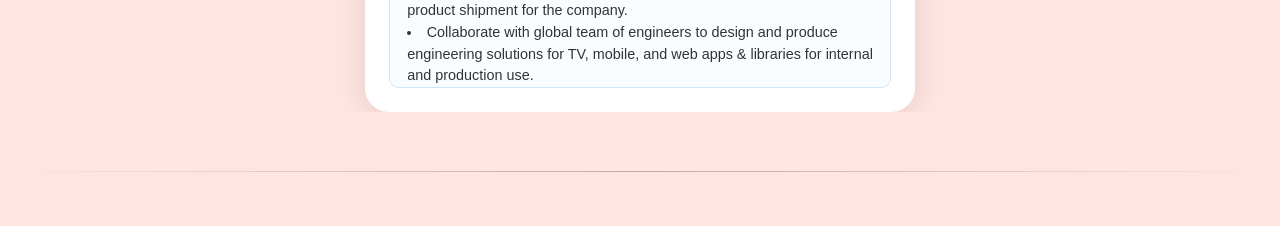
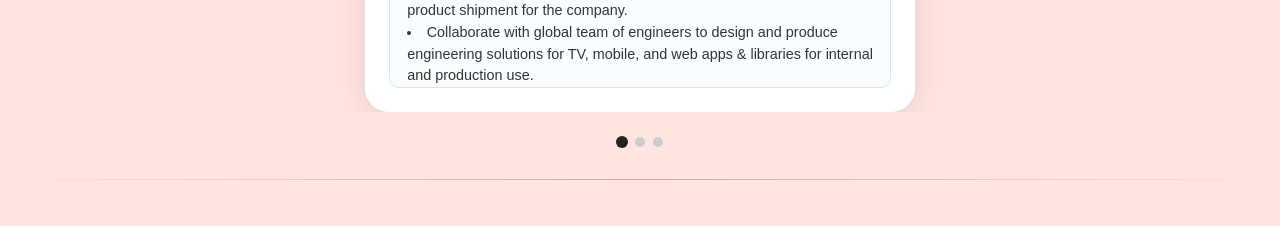
Before and after one commit to bineta-d/BD-Portfolio, a React (Create React App) app: page / in a window 1280 px wide. Shown: the part 2100-2326 px from the top of the page. Built offline with nearby package versions, Linux system fonts and the light colour scheme; a web font is replaced by a local one.

Commit message:
fix: carousel indicators

```diff
--- a/src/components/Experience.css
+++ b/src/components/Experience.css
@@ -190,3 +190,37 @@
 .exp-arrow-icon.right {
   right: 0;
 }
+
+.experience-dots {
+  display: flex;
+  justify-content: center;
+  align-items: center;
+  gap: 0.5rem;
+  margin-top: 1.5rem;
+  width: 100%;
+  max-width: 180px;
+  margin-left: auto;
+  margin-right: auto;
+}
+
+.experience-dot {
+  width: 10px;
+  height: 10px;
+  border-radius: 50%;
+  background: #ccc;
+  cursor: pointer;
+  transition: background 0.3s, transform 0.3s;
+}
+
+.experience-dot.active {
+  background: #232323;
+  transform: scale(1.2);
+}
+
+.experience-dot:hover {
+  background: #999;
+}
+
+.experience-dot.active:hover {
+  background: #232323;
+}
--- a/src/components/Experience.js
+++ b/src/components/Experience.js
@@ -115,6 +115,15 @@ const Experience = () => {
 						<IoChevronForward size={32} color="#232323" />
 					</div>
 				</div>
+				<div className="experience-dots">
+					{experienceData.map((_, idx) => (
+						<div
+							key={idx}
+							className={`experience-dot ${idx === currentIndex ? 'active' : ''}`}
+							onClick={() => setCurrentIndex(idx)}
+						/>
+					))}
+				</div>
 			</Container>
 		</div>
 	);
```
